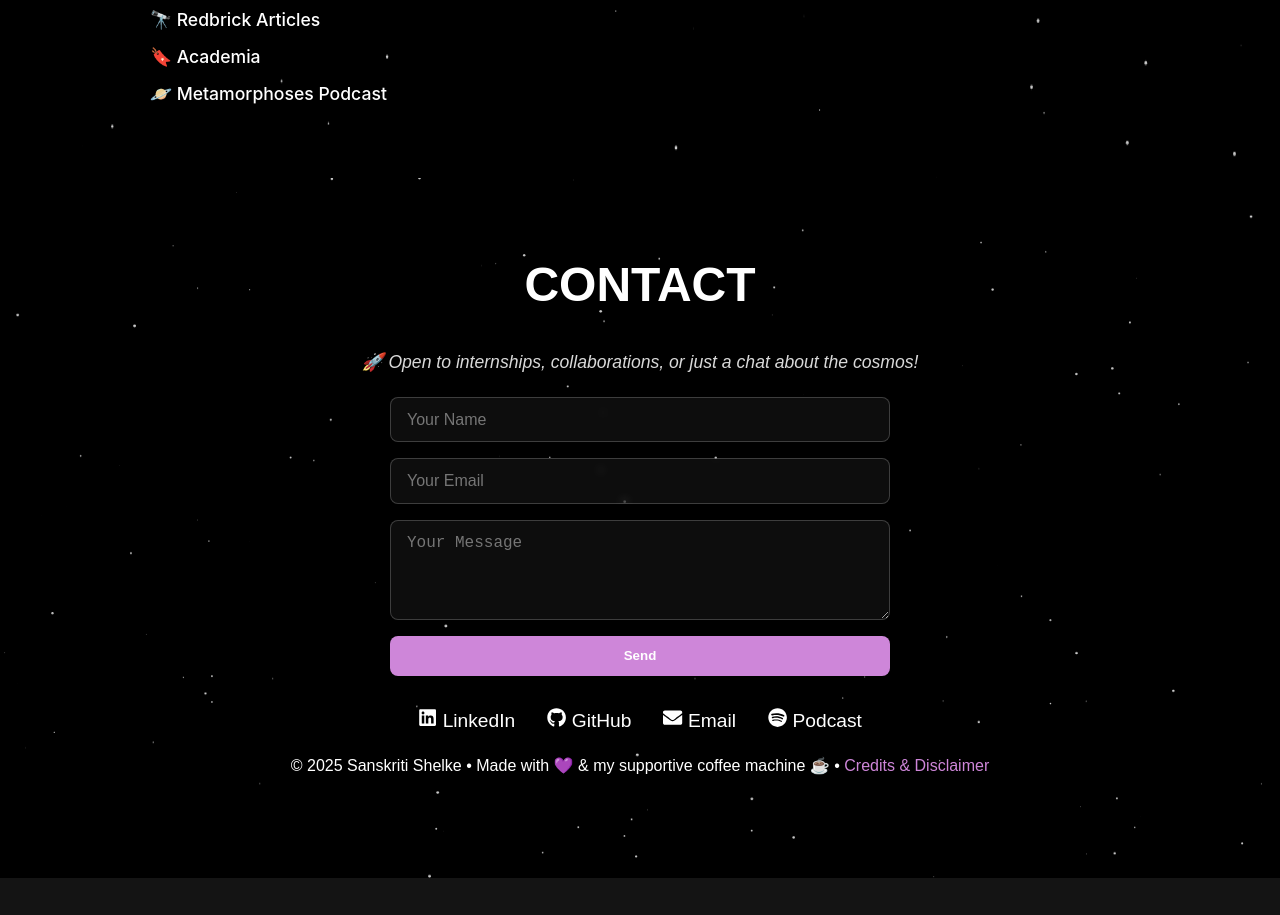
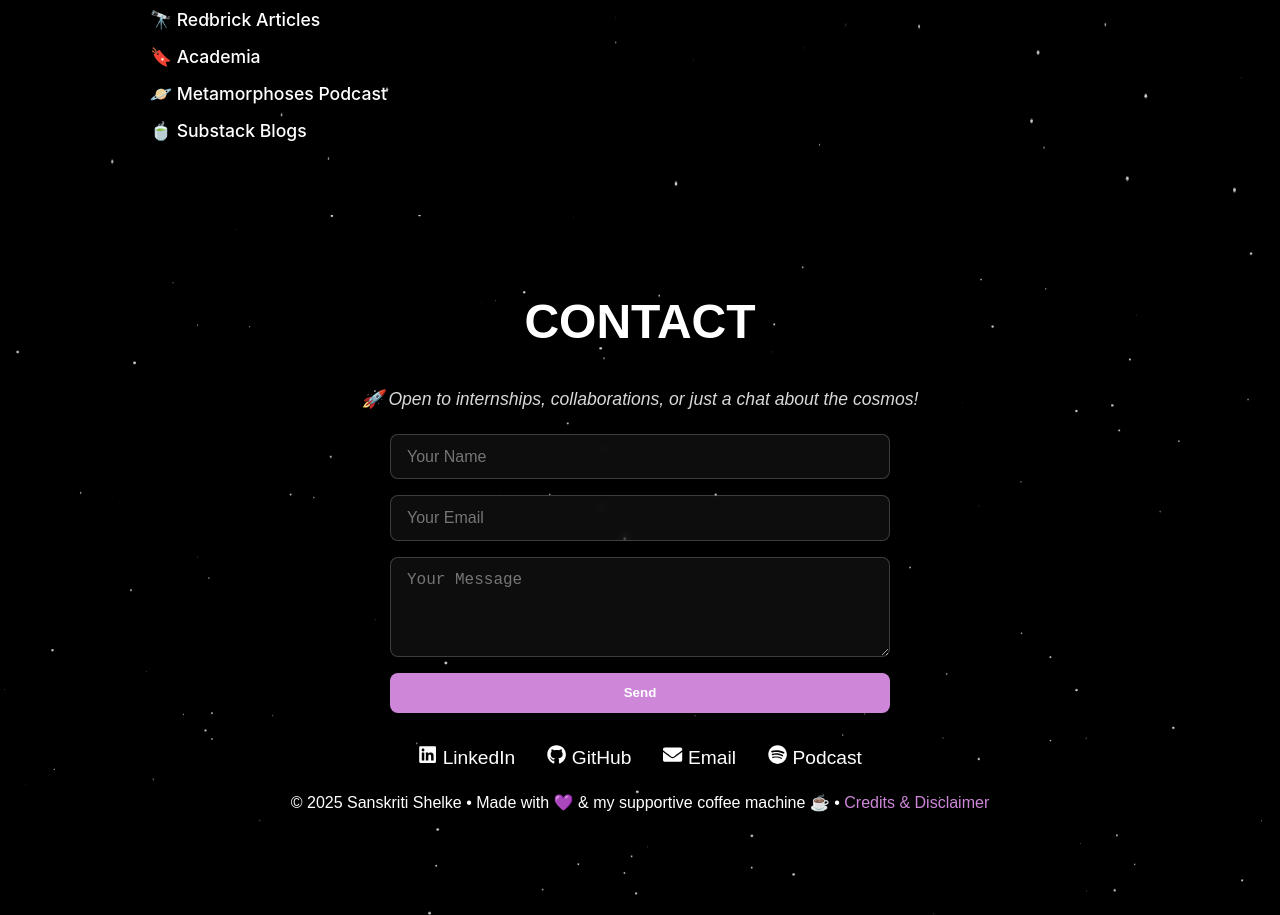
Before and after one commit to san5kriti/portfolio-website, a Next.js app: page / in a window 1280 px wide. Shown: the part 3735-4650 px from the top of the page. Before the commit the page ends 4613 px from the top, so only its background shows below. Built offline with nearby package versions, Linux system fonts and the light colour scheme.

Commit message:
update links

```diff
--- a/src/components/Projects.tsx
+++ b/src/components/Projects.tsx
@@ -125,6 +125,7 @@ export default function Projects() {
           <a href="https://www.redbrick.me/author/sanskriti/" target="_blank" rel="noopener noreferrer">🔭 Redbrick Articles</a>
           <a href="https://sanskritishelke.academia.edu/" target="_blank" rel="noopener noreferrer">🔖 Academia </a>
           <a href="https://open.spotify.com/show/5FbN4lYxZUKf6oTQiBFSe3" target="_blank" rel="noopener noreferrer">🪐️ Metamorphoses Podcast</a>
+          <a href="https://san5kriti.substack.com/" target="_blank" rel="noopener noreferrer">🍵 Substack Blogs</a>
         </div>
       </motion.div>
     </motion.section>
```
